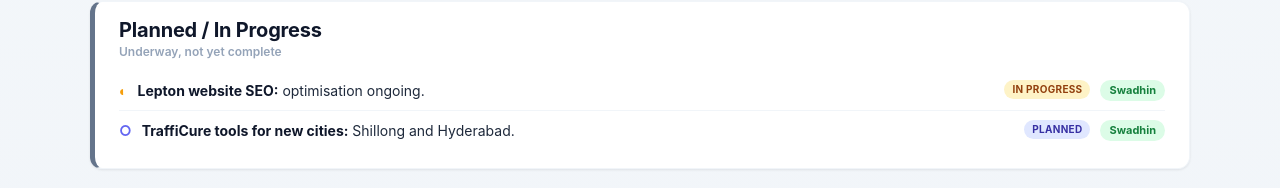
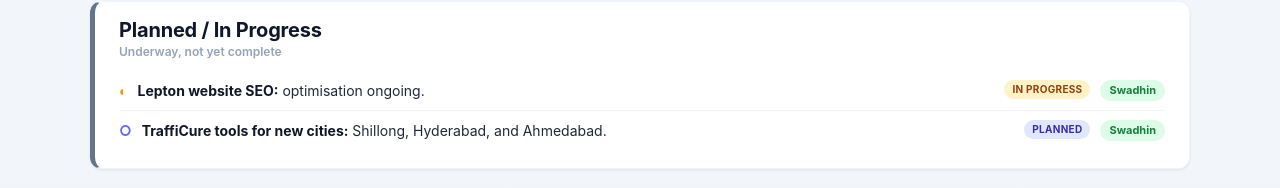
Before and after one commit to lakshaychachra03/lepton-marketing-dashboard, a website: page achievements.html in a window 1280 px wide. Shown: the part 1457-1645 px from the top of the page. Drawn offline with Linux system fonts and the light colour scheme.

Commit message:
Add Ahmedabad to TraffiCure new-cities line

```diff
--- a/achievements.html
+++ b/achievements.html
@@ -113,7 +113,7 @@
   <div class="vert-head"><h2>Planned / In Progress</h2><div class="sub">Underway, not yet complete</div></div>
   <ul class="wins">
     <li><span class="tick" style="color:#f59e0b;">◐</span><span class="win-text"><b>Lepton website SEO:</b> optimisation ongoing.</span><span class="badge prog">In Progress</span><span class="who swadhin">Swadhin</span></li>
-    <li><span class="tick" style="color:#6366f1;">○</span><span class="win-text"><b>TraffiCure tools for new cities:</b> Shillong and Hyderabad.</span><span class="badge plan">Planned</span><span class="who swadhin">Swadhin</span></li>
+    <li><span class="tick" style="color:#6366f1;">○</span><span class="win-text"><b>TraffiCure tools for new cities:</b> Shillong, Hyderabad, and Ahmedabad.</span><span class="badge plan">Planned</span><span class="who swadhin">Swadhin</span></li>
   </ul>
 </div>
 
```
